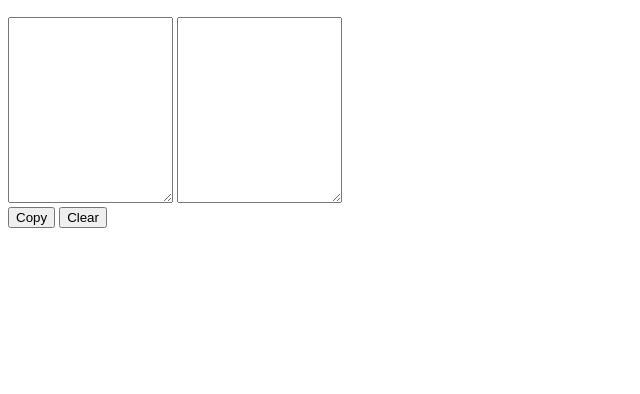
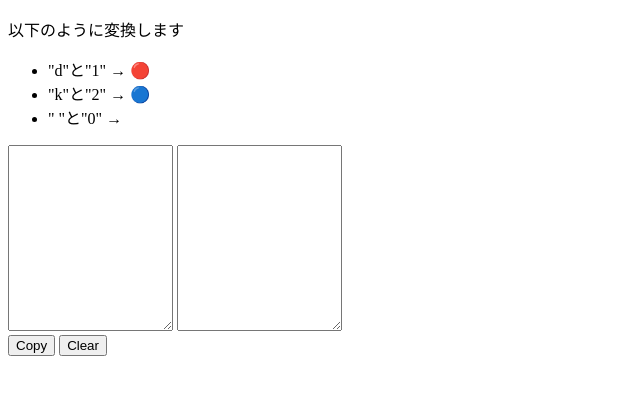
Before and after one commit to UltraSoundUS/unicodeNodes, a plain HTML site: page index.html in a window 1280 px wide. Shown: the part 58-452 px from the top of the page, without its empty margins (0-640 px from the left). Drawn offline with Linux system fonts and the light colour scheme.

Commit message:
Update description

```diff
--- a/functions.js
+++ b/functions.js
@@ -7,8 +7,8 @@ const write = () => {
   const input = document.getElementById('input');
   const output = document.getElementById('output');
   const s = input.value;
-  const nodes = convert(s);
-  output.value = nodes;
+  const notes = convert(s);
+  output.value = notes;
 };
 
 const copyStr = () => {
@@ -20,6 +20,15 @@ const clearStr = () => {
   const input = document.getElementById('input');
   input.value = '';
   write();
+};
+
+const incertNote = () => {
+  const dongList = document.querySelectorAll('.dong');
+  Array.from(dongList).forEach(e => { e.innerText = dong; });
+  const kaList = document.querySelectorAll('.ka');
+  Array.from(kaList).forEach(e => { e.innerText = ka; });
+  const spaceList = document.querySelectorAll('.space');
+  Array.from(spaceList).forEach(e => { e.innerText = space; });
 };
 
 /**
@@ -47,6 +56,7 @@ const copy = s => {
 // 読み込み完了時の処理
 window.addEventListener('load', () => {
   document.getElementById('input').addEventListener('input', write);
-  document.getElementById('copy-button').addEventListener('click', copyStr)
-  document.getElementById('clear-button').addEventListener('click', clearStr)
+  document.getElementById('copy-button').addEventListener('click', copyStr);
+  document.getElementById('clear-button').addEventListener('click', clearStr);
+  incertNote();
 });
--- a/index.html
+++ b/index.html
@@ -21,6 +21,14 @@
 
 <body>
     <h2>太鼓の達人 面縁文字作成</h2>
+    <p>以下のように変換します</p>
+    <div id="description">
+        <ul>
+            <li>"d"と"1" → <span class="dong"></span></li>
+            <li>"k"と"2" → <span class="ka"></span></li>
+            <li>" "と"0" → <span class="space"></span></li>
+        </ul>
+    </div>
     <div id="input-output">
         <textarea id="input" rows="12" cols="18"></textarea>
         <textarea id="output" rows="12" cols="18"></textarea>
```
